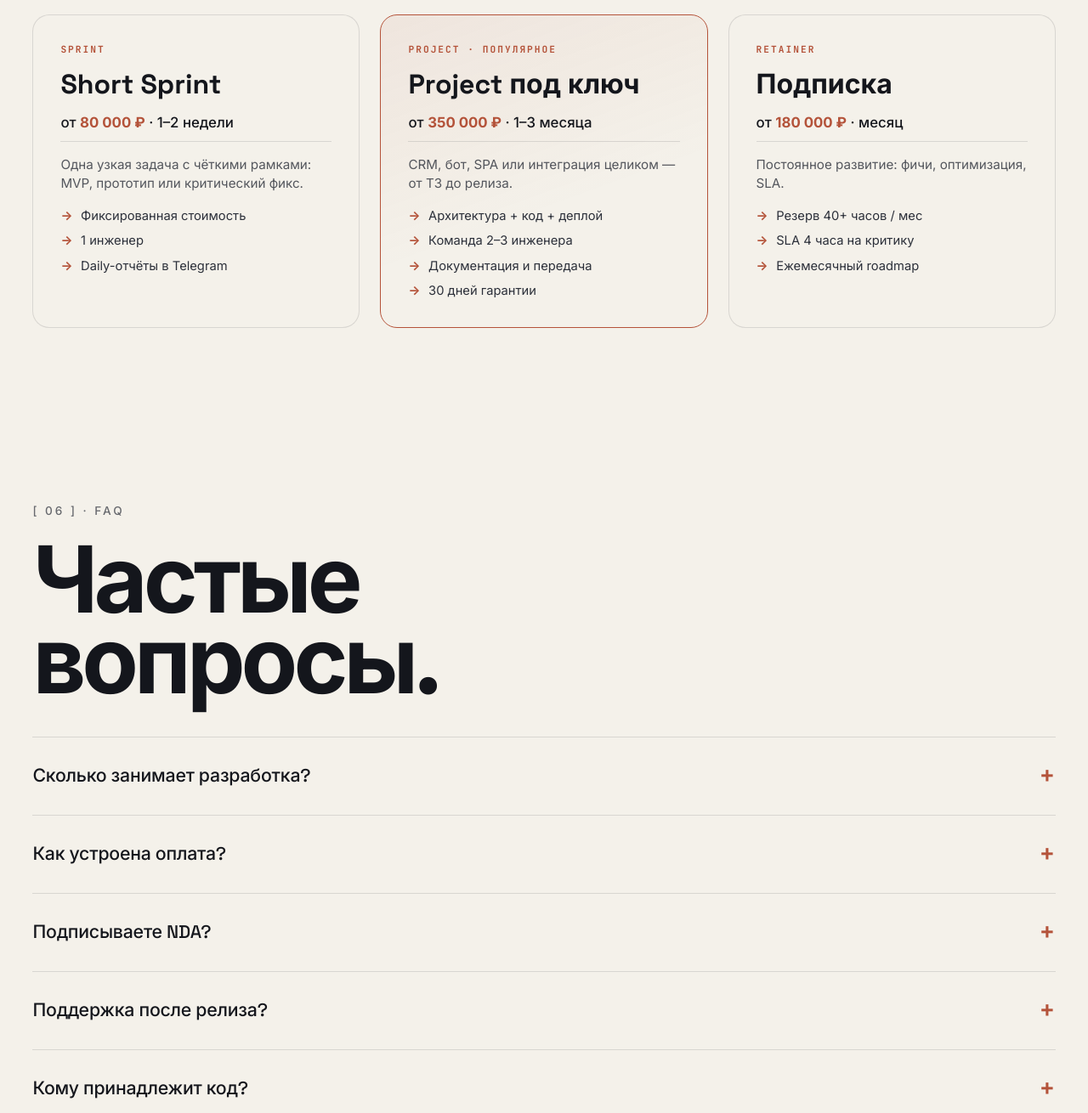
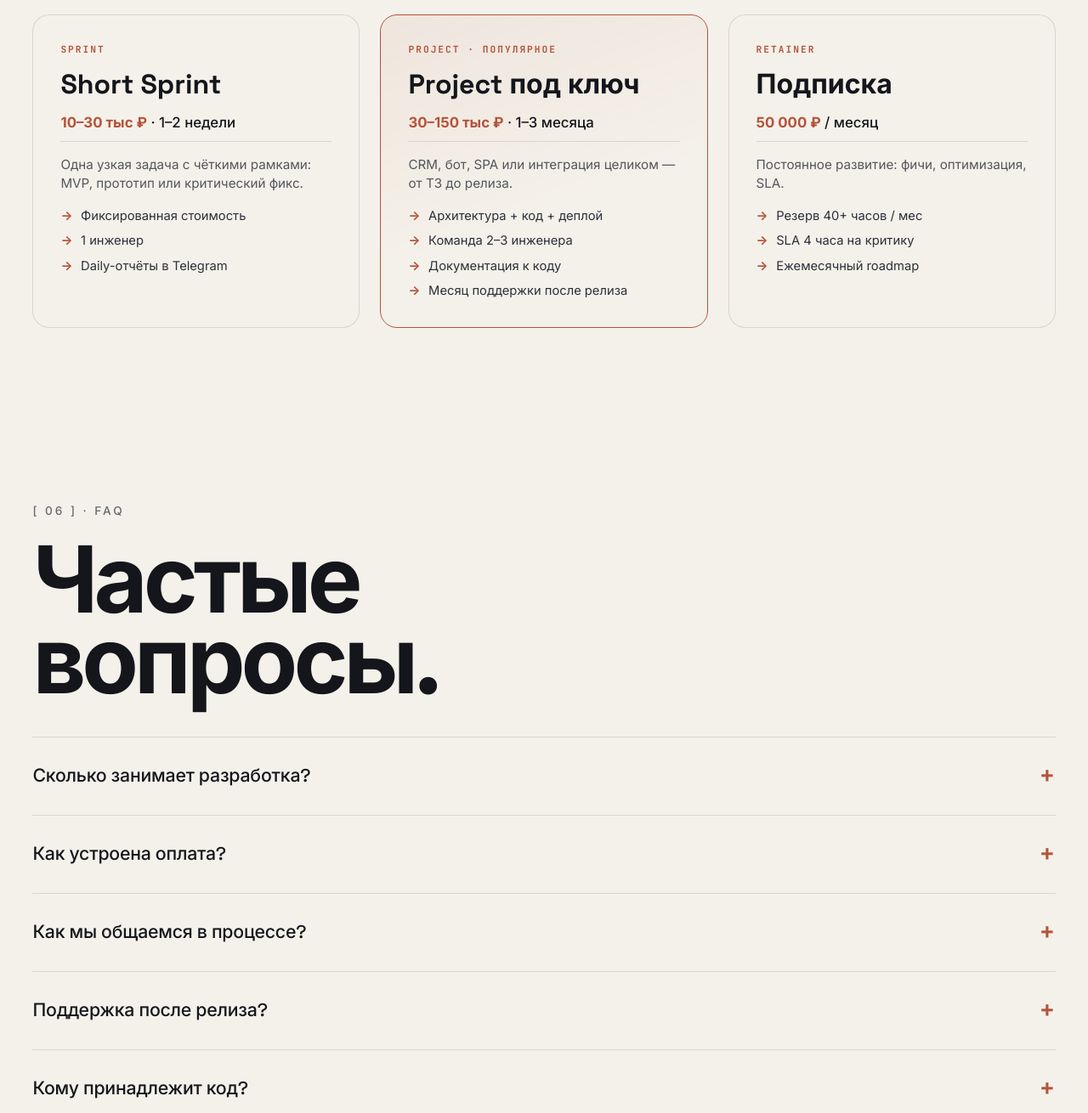
Before and after one commit to golyb11/engineering-team-landing, a website built with Vite: page index.html in a window 1280 px wide. Shown: the part 5540-6850 px from the top of the page at 85% size. Built offline with nearby package versions, Linux system fonts and the light colour scheme; some packages are replaced by stand-ins of ours.

Commit message:
content: update pricing (10-30k / 30-150k / 50k), remove NDA & contract mentions from FAQ and tiers

```diff
--- a/index.html
+++ b/index.html
@@ -110,9 +110,9 @@
 <section id="engage" class="engage" data-section="engage">
 <div class="engage__header"><span class="engage__eyebrow">[ 05 ] · Engagement</span><h2 class="engage__title">Форматы<br/>сотрудничества.</h2></div>
 <div class="engage__grid">
-<article class="engage__card"><span class="engage__card-label">Sprint</span><h3 class="engage__card-title">Short Sprint</h3><p class="engage__card-price">от <b>80 000 ₽</b> · 1–2 недели</p><p class="engage__card-desc">Одна узкая задача с чёткими рамками: MVP, прототип или критический фикс.</p><ul class="engage__list"><li>Фиксированная стоимость</li><li>1 инженер</li><li>Daily-отчёты в Telegram</li></ul></article>
-<article class="engage__card engage__card--feature"><span class="engage__card-label">Project · популярное</span><h3 class="engage__card-title">Project под ключ</h3><p class="engage__card-price">от <b>350 000 ₽</b> · 1–3 месяца</p><p class="engage__card-desc">CRM, бот, SPA или интеграция целиком — от ТЗ до релиза.</p><ul class="engage__list"><li>Архитектура + код + деплой</li><li>Команда 2–3 инженера</li><li>Документация и передача</li><li>30 дней гарантии</li></ul></article>
-<article class="engage__card"><span class="engage__card-label">Retainer</span><h3 class="engage__card-title">Подписка</h3><p class="engage__card-price">от <b>180 000 ₽</b> · месяц</p><p class="engage__card-desc">Постоянное развитие: фичи, оптимизация, SLA.</p><ul class="engage__list"><li>Резерв 40+ часов / мес</li><li>SLA 4 часа на критику</li><li>Ежемесячный roadmap</li></ul></article>
+<article class="engage__card"><span class="engage__card-label">Sprint</span><h3 class="engage__card-title">Short Sprint</h3><p class="engage__card-price"><b>10–30 тыс ₽</b> · 1–2 недели</p><p class="engage__card-desc">Одна узкая задача с чёткими рамками: MVP, прототип или критический фикс.</p><ul class="engage__list"><li>Фиксированная стоимость</li><li>1 инженер</li><li>Daily-отчёты в Telegram</li></ul></article>
+<article class="engage__card engage__card--feature"><span class="engage__card-label">Project · популярное</span><h3 class="engage__card-title">Project под ключ</h3><p class="engage__card-price"><b>30–150 тыс ₽</b> · 1–3 месяца</p><p class="engage__card-desc">CRM, бот, SPA или интеграция целиком — от ТЗ до релиза.</p><ul class="engage__list"><li>Архитектура + код + деплой</li><li>Команда 2–3 инженера</li><li>Документация к коду</li><li>Месяц поддержки после релиза</li></ul></article>
+<article class="engage__card"><span class="engage__card-label">Retainer</span><h3 class="engage__card-title">Подписка</h3><p class="engage__card-price"><b>50 000 ₽</b> / месяц</p><p class="engage__card-desc">Постоянное развитие: фичи, оптимизация, SLA.</p><ul class="engage__list"><li>Резерв 40+ часов / мес</li><li>SLA 4 часа на критику</li><li>Ежемесячный roadmap</li></ul></article>
 </div>
 </section>
 <section id="faq" class="faq">
@@ -120,10 +120,10 @@
 <span class="faq__eyebrow">[ 06 ] · FAQ</span><h2 class="faq__title">Частые<br/>вопросы.</h2>
 <div class="faq__list">
 <details class="faq__item"><summary>Сколько занимает разработка?</summary><div class="faq__item-body">Sprint — 1–2 недели, Project — от 4 до 12 недель. После брифа высылаем подробный план с этапами.</div></details>
-<details class="faq__item"><summary>Как устроена оплата?</summary><div class="faq__item-body">2–3 этапа по milestone’ам. Аванс 30–50% перед стартом. Работаем по договору.</div></details>
-<details class="faq__item"><summary>Подписываете NDA?</summary><div class="faq__item-body">Да, по умолчанию. Шаблон вышлем или подпишем ваш.</div></details>
-<details class="faq__item"><summary>Поддержка после релиза?</summary><div class="faq__item-body">30 дней гарантии включены в Project. Дальше — почасово или Retainer с SLA.</div></details>
-<details class="faq__item"><summary>Кому принадлежит код?</summary><div class="faq__item-body">Вам. Репозиторий в вашем GitHub/GitLab с первого дня.</div></details>
+<details class="faq__item"><summary>Как устроена оплата?</summary><div class="faq__item-body">2–3 этапа по milestone’ам. Аванс 30–50% перед стартом, остаток — при сдаче этапов. Принимаем перевод на карту, USDT или PayPal.</div></details>
+<details class="faq__item"><summary>Как мы общаемся в процессе?</summary><div class="faq__item-body">Основной канал — Telegram-чат. Daily-отчёты, видео-созвоны по запросу, демо в конце каждого спринта. Вы видите прогресс в реальном времени.</div></details>
+<details class="faq__item"><summary>Поддержка после релиза?</summary><div class="faq__item-body">В формат Project входит месяц бесплатных фиксов после запуска. Дальше — почасовая ставка или Retainer с SLA.</div></details>
+<details class="faq__item"><summary>Кому принадлежит код?</summary><div class="faq__item-body">Вам. Репозиторий заводится в вашем GitHub/GitLab с первого дня.</div></details>
 </div>
 </div>
 </section>
```
